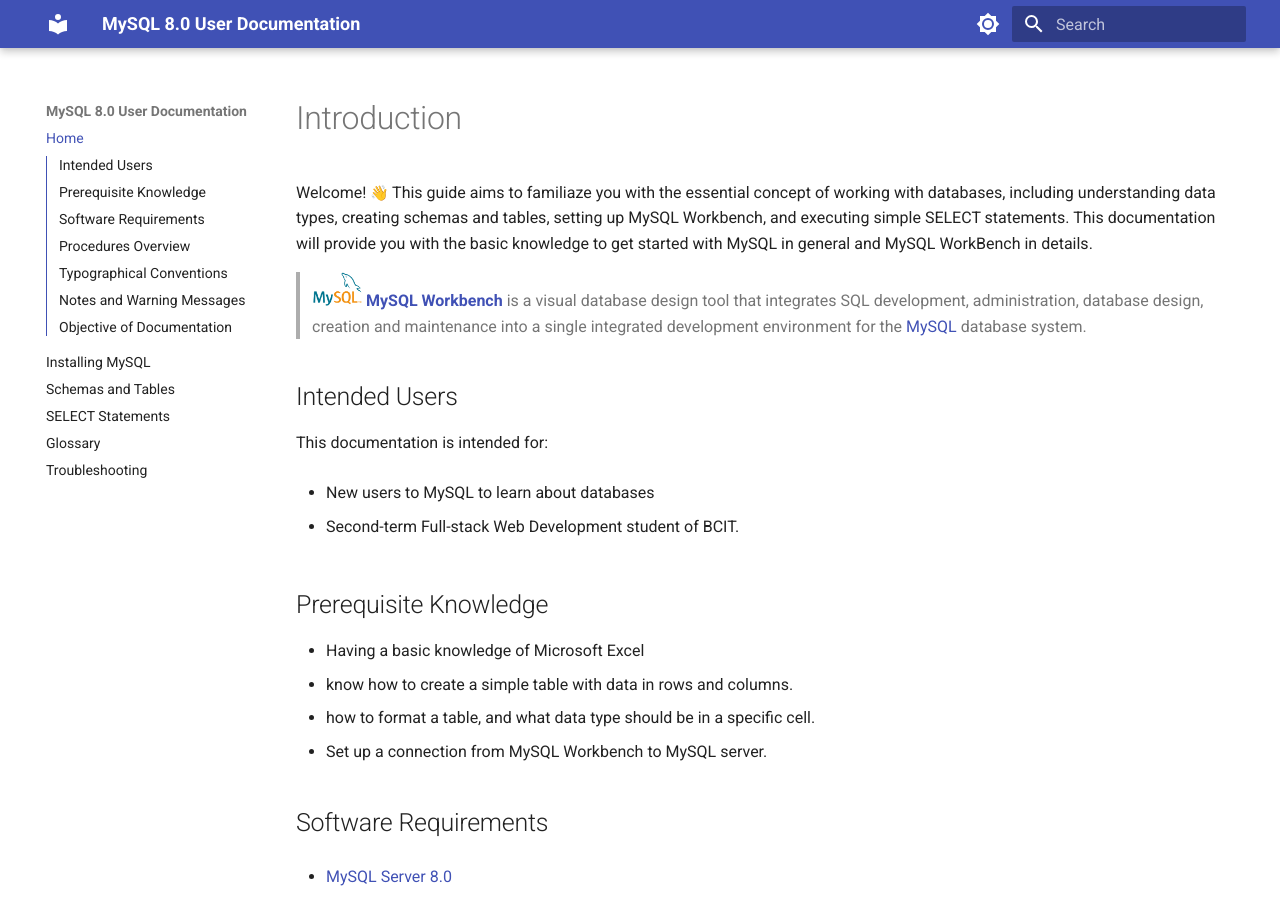
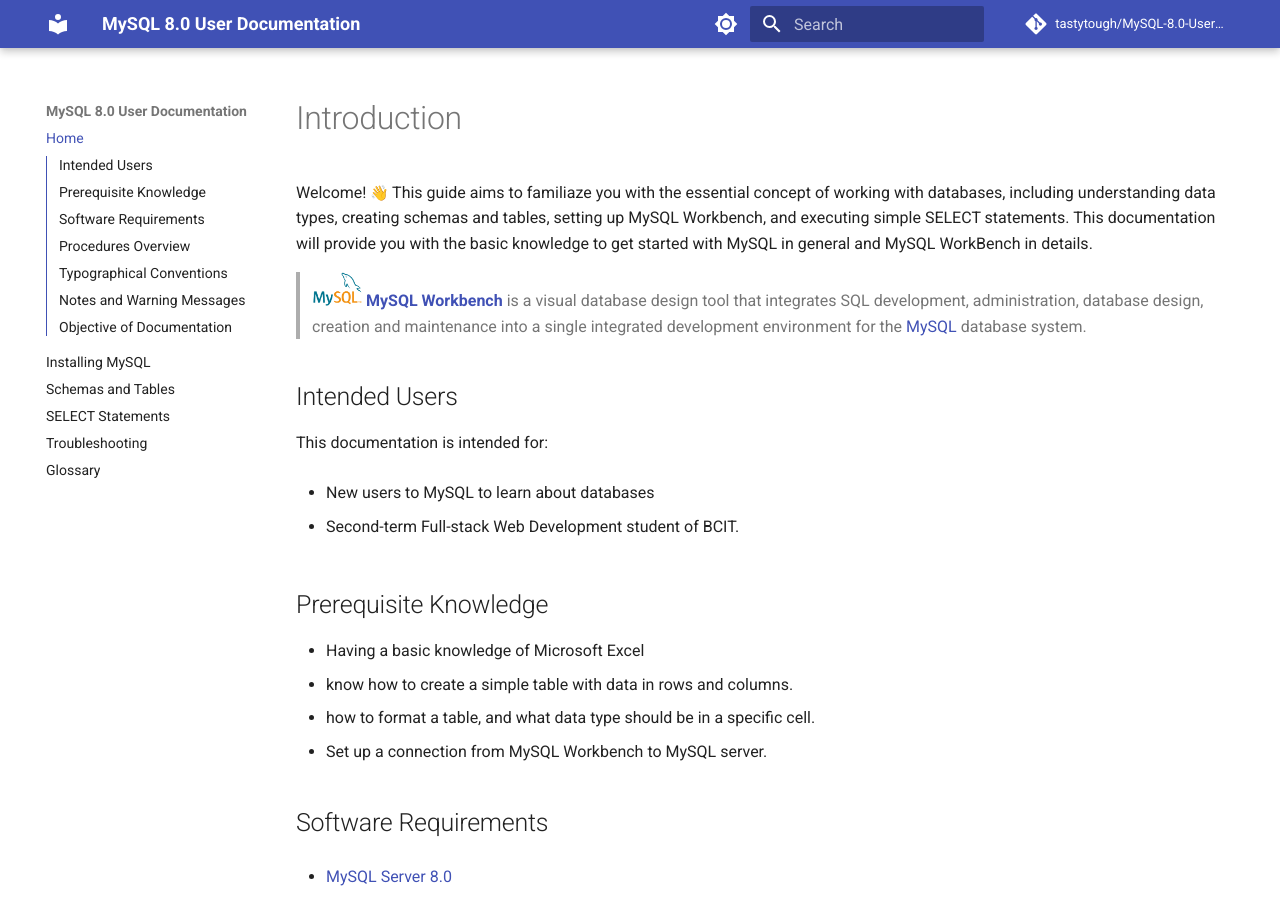
Before and after one commit to tastytough/COMP2116-UserDocs, an MkDocs documentation site: the page built from docs/index.md, in a window 1280 px wide and 900 px high. Built offline with MkDocs 1.6.1 and Material for MkDocs 9.7.7, drawn with Linux system fonts in a browser that asks for light colours; emoji names are drawn with the system emoji font; comment, search, counter and statistics services are not loaded; part of the change alters nothing that is shown.

Commit message:
add github link in yml file

```diff
--- a/mkdocs.yml
+++ b/mkdocs.yml
@@ -4,8 +4,12 @@ nav:
   - Installing MySQL: 'InstallingMySQL.md'
   - Schemas and Tables: 'SchemasAndTables.md'
   - SELECT Statements: 'SelectStatements.md'
+  - Troubleshooting: 'Troubleshooting.md'
   - Glossary: 'Glossary.md'
-  - Troubleshooting: 'Troubleshooting.md'
+
+repo_url: https://github.com/tastytough/MySQL-8.0-User-Documentation
+
+repo_name: tastytough/MySQL-8.0-User-Documentation
 
 markdown_extensions:
   - admonition
@@ -54,5 +58,11 @@ theme:
 extra-css:
   - stylesheets/extra.css
 
+extra:
+  social:
+    - icon: fontawesome/brands/github
+      link: https://github.com/tastytough/MySQL-8.0-User-Documentation
+      name: GitHub
+
 copyright: |
-  &copy; 2024 <a href="https://github.com/tastytough" target="_blank" rel="noopener">Angus Ng, Ademi Ordobaeva, Emmy Nguyen</a>
+  &copy; 2024 <a href="https://github.com/tastytough/MySQL-8.0-User-Documentation" target="_blank" rel="noopener">Angus Ng, Ademi Ordobaeva, Emmy Nguyen</a>
```
